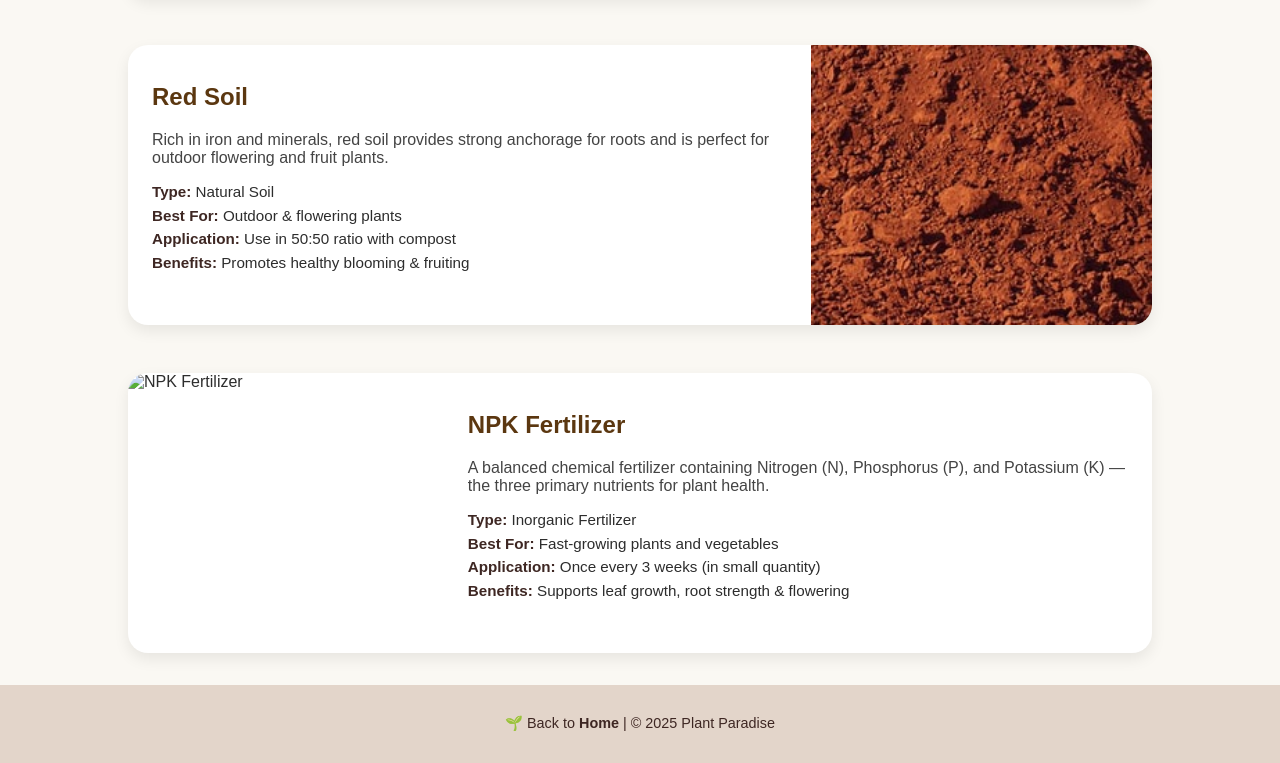
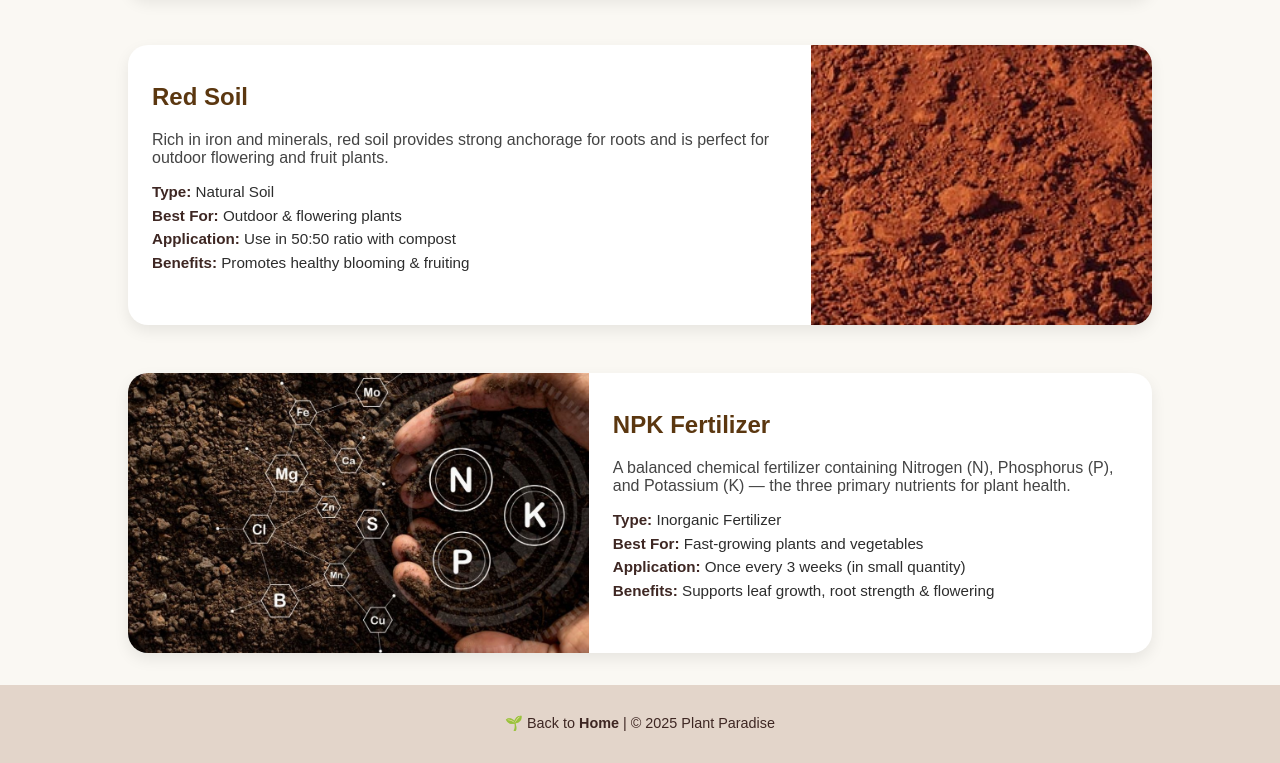
Before and after one commit to Dakshita-coder/Plant-Paradise, a plain HTML site: page FertilizerSoil.html in a window 1280 px wide. Shown: the part 1197-1960 px from the top of the page. Drawn offline with Linux system fonts and the light colour scheme.

Commit message:
Update NPK fertilizer image source path

```diff
--- a/FertilizerSoil.html
+++ b/FertilizerSoil.html
@@ -76,7 +76,7 @@
 
     <!-- NPK Fertilizer -->
     <section class="plant">
-      <img src="images/npk.jpg" alt="NPK Fertilizer" />
+      <img src="Assets/npk.jpg" alt="NPK Fertilizer" />
       <div class="plant-details">
         <h2>NPK Fertilizer</h2>
         <p class="desc">A balanced chemical fertilizer containing Nitrogen (N), Phosphorus (P), and Potassium (K) — the three primary nutrients for plant health.</p>
```
